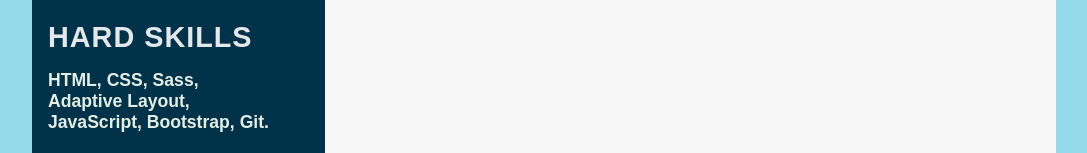
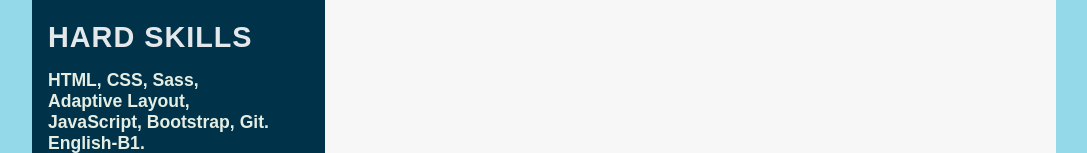
Before and after one commit to Maxim-front/CV, a plain HTML site: page cv-in-html-format/index.html in a window 1280 px wide. Shown: the part 799-952 px from the top of the page, without its empty margins (96-1183 px from the left). Drawn offline with Linux system fonts and the light colour scheme.

Commit message:
add-english-level

```diff
--- a/cv-in-html-format/index.html
+++ b/cv-in-html-format/index.html
@@ -43,7 +43,7 @@
                 <div class="skills-section">
                     <div>
                         <h3 class="main-title">Hard Skills</h3>
-                        <p class="hard-skill-text">HTML, CSS, Sass, Adaptive Layout, JavaScript, Bootstrap, Git.</p>
+                        <p class="hard-skill-text">HTML, CSS, Sass, Adaptive Layout, JavaScript, Bootstrap, Git. English-B1.</p>
                     </div>
                     <div>
                         <h3 class="main-title">Soft Skills</h3>
```
